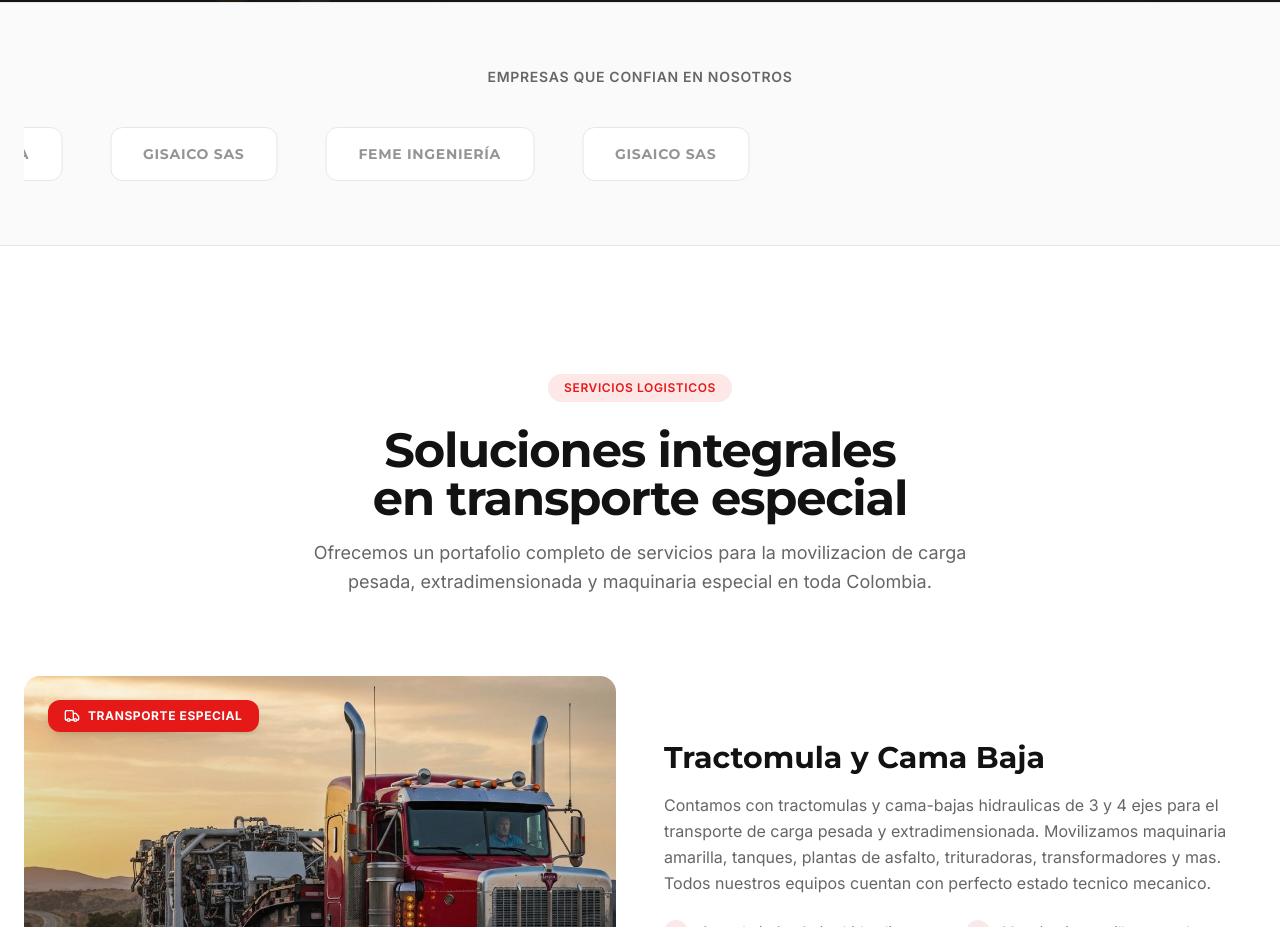
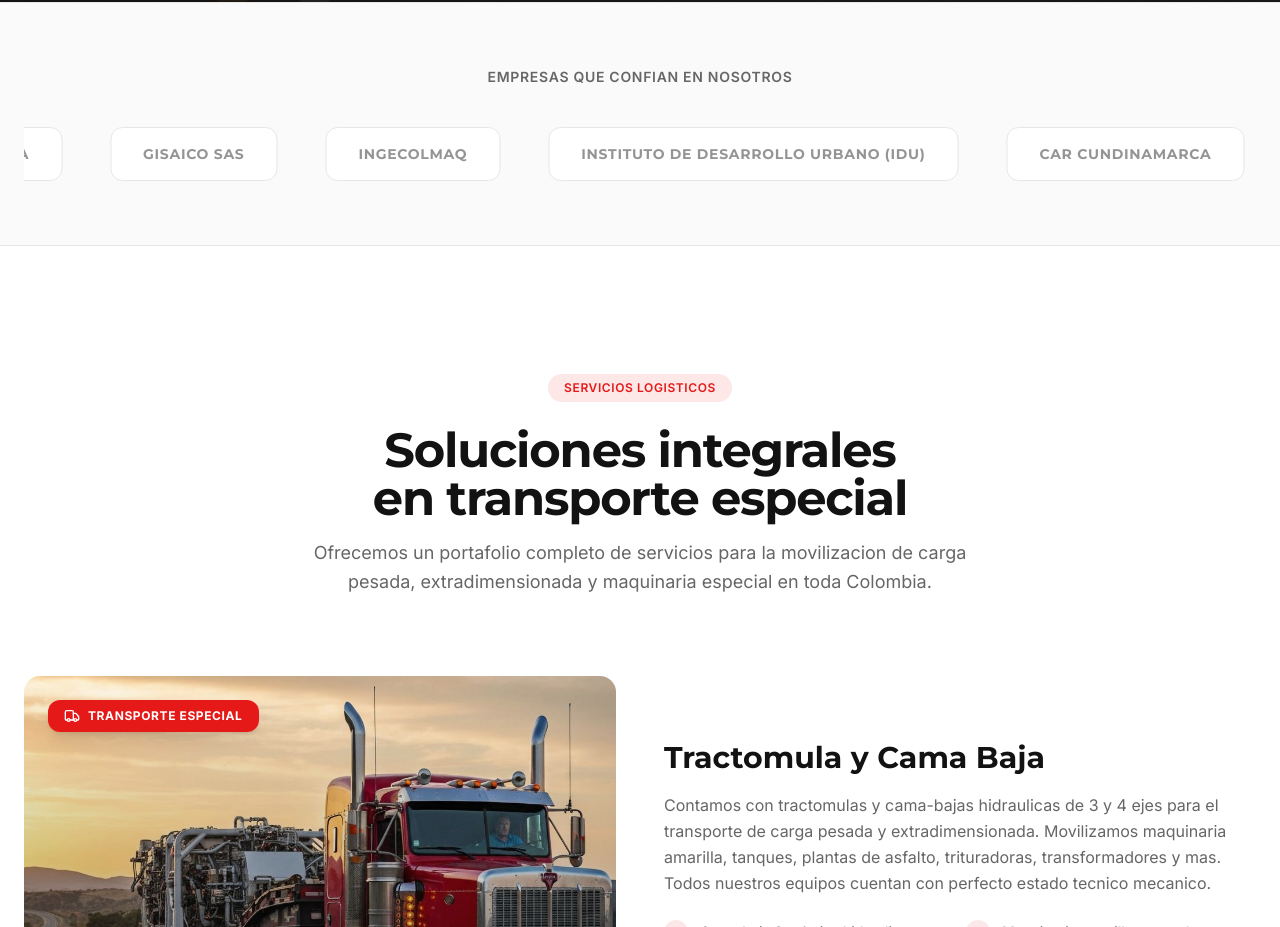
Before and after one commit to DanielHerrera29/trailco, a Next.js app: page / in a window 1280 px wide. Shown: the part 920-1847 px from the top of the page. Built offline with nearby package versions, Linux system fonts and the light colour scheme.

Commit message:
correccion

```diff
--- a/components/clients.tsx
+++ b/components/clients.tsx
@@ -3,6 +3,12 @@
 const clients = [
   "Feme ingeniería",
   "Gisaico sas",
+  "Ingecolmaq",
+  "Instituto de Desarrollo Urbano (IDU)",
+  "CAR Cundinamarca",
+  "Invias",
+  "Ecopetrol",
+  "Concay",
 ]
 
 export function Clients() {
```
